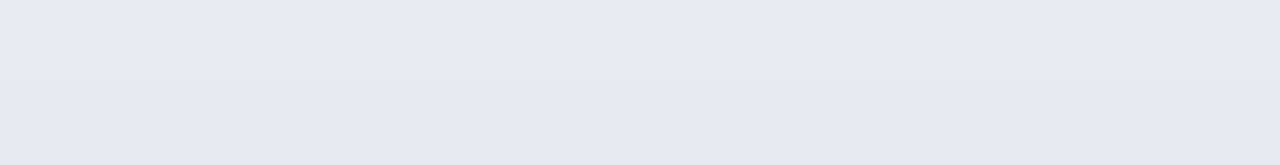
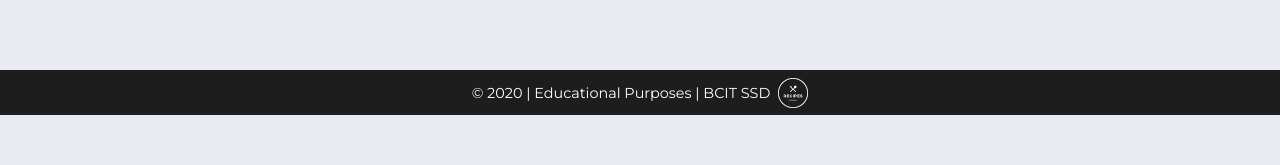
Before and after one commit to albertkozak/RecipeWebApp, a React (Create React App) app in the folder recipe-app/: page / in a window 1280 px wide. Shown: the part 685-850 px from the top of the page. Built offline with nearby package versions, Linux system fonts and the light colour scheme; no server answers; the HTML template or start-up script is replaced by a standard one.

Commit message:
Added sticky footer + styled

```diff
--- a/recipe-app/src/App.css
+++ b/recipe-app/src/App.css
@@ -16,7 +16,7 @@ h1 {
 .App {
   min-height: 100vh;
   background-image: linear-gradient(to top, #e6e9f0 0%, #eef1f5 100%);
-  padding: 50px;
+  padding: 50px 50px 125px;
 }
 /* End General */
 
@@ -304,6 +304,27 @@ textarea {
 
 /* End Navigation */
 
+/* Start Footer */
+.footer-container {
+  display: flex;
+  justify-content: center;
+  align-items: center;
+  position: fixed;
+  height: 2.8rem;
+  background-color: #1d1d1d;
+  font-size: 0.9rem;
+  color: white;
+  right: 0;
+  bottom: 0;
+  left: 0;
+}
+
+footer img {
+  width: 30px;
+  padding-left: 0.5rem;
+}
+/* End Footer */
+
 /* Start Media Queries */
 @media (min-width: 48em) {
   .header li {
--- a/recipe-app/src/App.js
+++ b/recipe-app/src/App.js
@@ -6,6 +6,7 @@ import Login from "./components/authentication/Login";
 import Register from "./components/authentication/Register.js";
 import Home from "./components/Home";
 import Logout from "./components/authentication/Logout";
+import Footer from "./components/Footer";
 import "./App.css";
 //require("dotenv").config();
 
@@ -44,6 +45,7 @@ export default class App extends Component {
             )}
           </div>
         </Router>
+        <Footer />
       </div>
     );
   }
--- /dev/null
+++ b/recipe-app/src/components/Footer.js
@@ -0,0 +1,16 @@
+import React from "react";
+import logo from "../images/logo3s.png";
+
+function Footer() {
+  return (
+    <footer>
+      <div className="footer-container">
+        <p>© 2020 | Educational Purposes | BCIT SSD</p>
+        <img src={logo} alt="footer-logo" />
+      </div>
+      <div>{/* <img src={logo} alt="footer-logo" /> */}</div>
+    </footer>
+  );
+}
+
+export default Footer;
```
